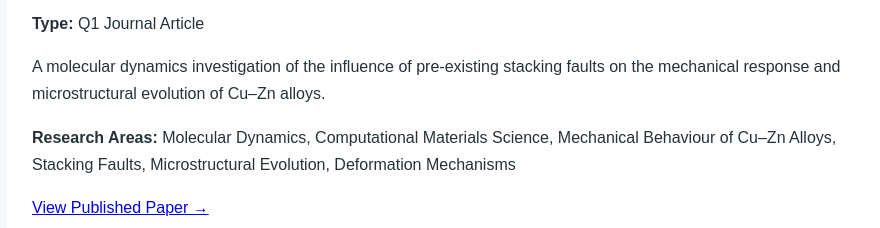
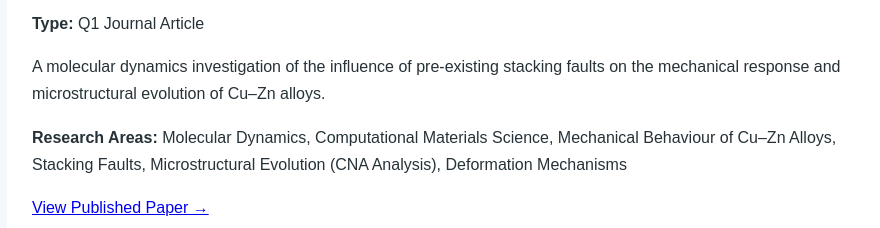
Before and after one commit to suprioroy7/suprioroy7.github.io, a plain HTML site: page index.html in a window 1280 px wide. Shown: the part 2740-2968 px from the top of the page, without its empty margins (183-1063 px from the left). Drawn offline with Linux system fonts and the light colour scheme.

Commit message:
Update index.html

```diff
--- a/index.html
+++ b/index.html
@@ -205,7 +205,7 @@
             <strong>Research Areas:</strong>
             Molecular Dynamics, Computational Materials Science,
             Mechanical Behaviour of Cu–Zn Alloys, Stacking Faults,
-            Microstructural Evolution, Deformation Mechanisms
+            Microstructural Evolution (CNA Analysis), Deformation Mechanisms
         </p>
 
         <p>
```
